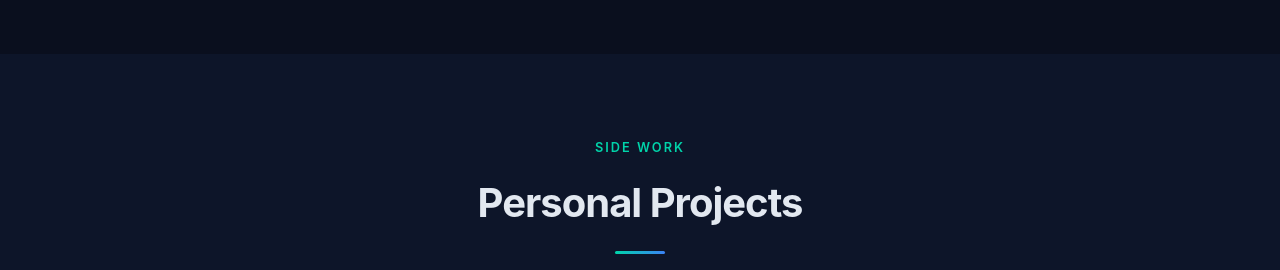
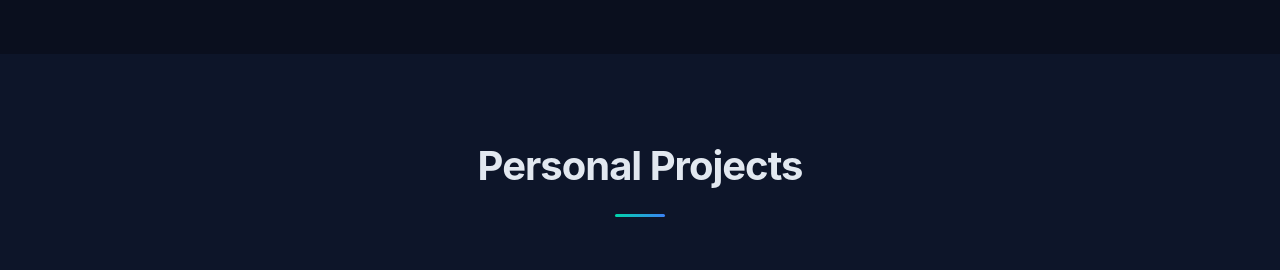
Before and after one commit to bala2404jbs/bala-portfolio, a plain HTML site: page index.html in a window 1280 px wide. Shown: the part 3760-4030 px from the top of the page. Drawn offline with Linux system fonts and the light colour scheme.

Commit message:
Update index.html

```diff
--- a/index.html
+++ b/index.html
@@ -808,7 +808,7 @@
   <section id="personal-projects">
     <div class="container">
       <div class="section-header fade-in">
-        <div class="section-tag">Side Work</div>
+        <!-- <div class="section-tag">Side Work</div> -->
         <h2 class="section-title">Personal Projects</h2>
         <div class="section-line"></div>
       </div>
```
